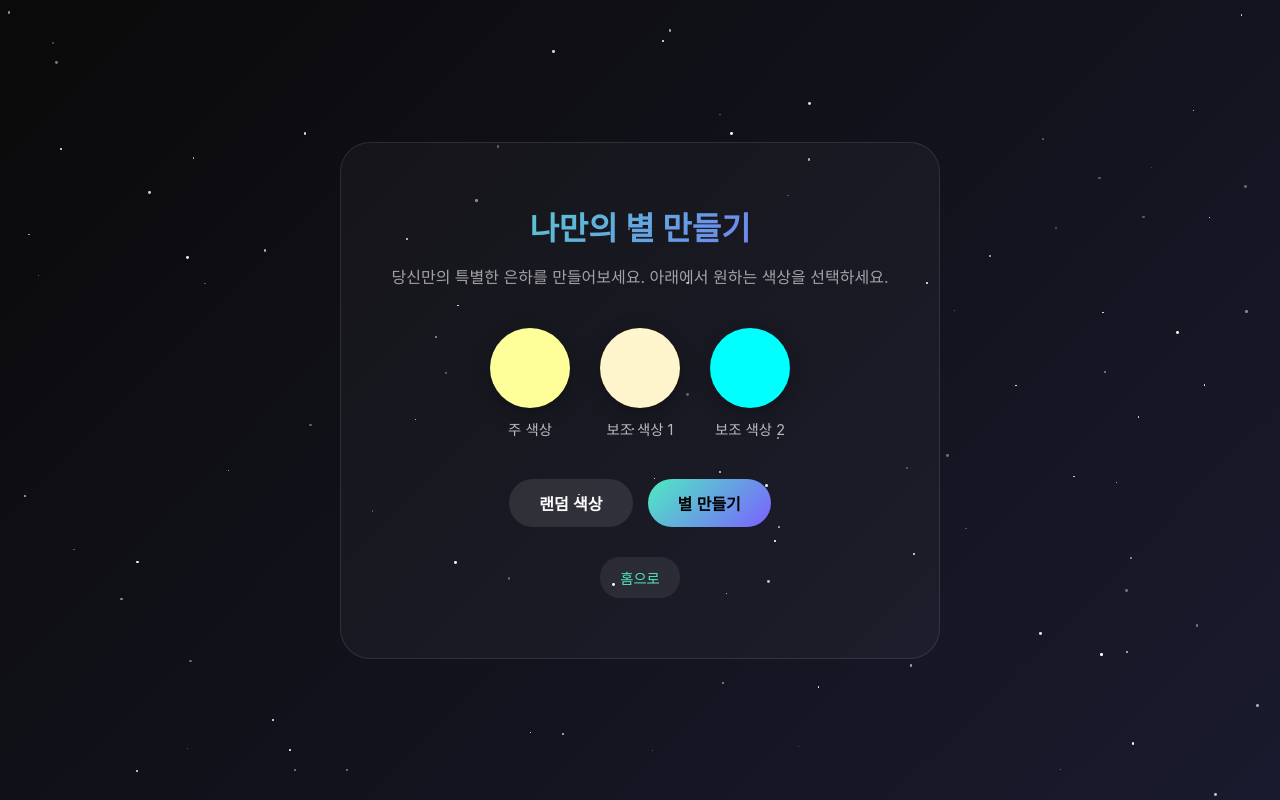
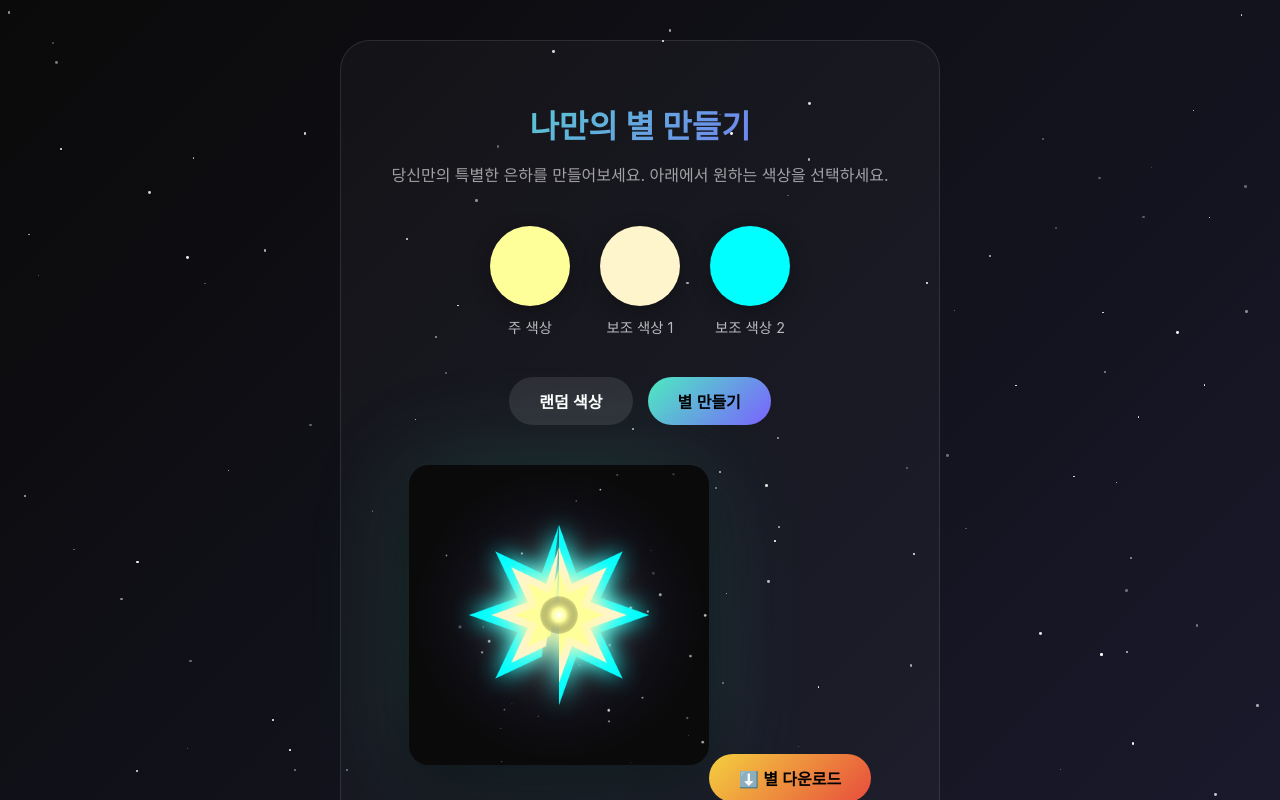
Before and after one commit to ugiugi0823/lumina-demo, a React (Vite) app: page /customize-star in a window 1280 px wide. Both pictures are taken after a click on the button "별 만들기". Shown: the top 800 px of the page. Built offline with nearby package versions, Linux system fonts and the light colour scheme.

Commit message:
별 만들기 기능 구현 (Canvas로 별 생성 및 다운로드)

```diff
--- a/src/pages/CustomizeStarPage.css
+++ b/src/pages/CustomizeStarPage.css
@@ -107,3 +107,42 @@
 .customize-star-page .back-link:hover {
   opacity: 0.7;
 }
+
+/* 별 미리보기 */
+.star-preview {
+  margin: 40px 0;
+  opacity: 0;
+  transform: scale(0.8);
+  transition: all 0.5s ease;
+  display: none;
+}
+
+.star-preview.visible {
+  opacity: 1;
+  transform: scale(1);
+  display: block;
+}
+
+.star-canvas {
+  width: 300px;
+  height: 300px;
+  border-radius: 20px;
+  box-shadow: 0 20px 60px rgba(0, 0, 0, 0.5), 0 0 100px rgba(78, 235, 193, 0.2);
+  margin-bottom: 20px;
+}
+
+.btn-download {
+  background: linear-gradient(135deg, #f4d03f, #e74c3c);
+  color: #000;
+  padding: 12px 30px;
+  border-radius: 25px;
+  font-weight: 600;
+  border: none;
+  cursor: pointer;
+  transition: all 0.3s;
+}
+
+.btn-download:hover {
+  transform: translateY(-3px);
+  box-shadow: 0 10px 30px rgba(244, 208, 63, 0.4);
+}
--- a/src/pages/CustomizeStarPage.jsx
+++ b/src/pages/CustomizeStarPage.jsx
@@ -1,4 +1,4 @@
-import { useState } from 'react'
+import { useState, useRef, useEffect } from 'react'
 import { Link } from 'react-router-dom'
 import Stars from '../components/Stars'
 import './CustomizeStarPage.css'
@@ -9,6 +9,8 @@ function CustomizeStarPage() {
     color2: '#FFF5CC',
     color3: '#00ffff'
   })
+  const [starGenerated, setStarGenerated] = useState(false)
+  const canvasRef = useRef(null)
 
   const randomColor = () => '#' + Math.floor(Math.random() * 16777215).toString(16).padStart(6, '0')
 
@@ -24,9 +26,116 @@ function CustomizeStarPage() {
     setColors(prev => ({ ...prev, [key]: value }))
   }
 
+  // 별 그리기 함수
+  const drawStar = (ctx, cx, cy, spikes, outerRadius, innerRadius, color, glow = false) => {
+    let rot = Math.PI / 2 * 3
+    let x = cx
+    let y = cy
+    const step = Math.PI / spikes
+
+    ctx.beginPath()
+    ctx.moveTo(cx, cy - outerRadius)
+
+    for (let i = 0; i < spikes; i++) {
+      x = cx + Math.cos(rot) * outerRadius
+      y = cy - Math.sin(rot) * outerRadius
+      ctx.lineTo(x, y)
+      rot += step
+
+      x = cx + Math.cos(rot) * innerRadius
+      y = cy - Math.sin(rot) * innerRadius
+      ctx.lineTo(x, y)
+      rot += step
+    }
+
+    ctx.lineTo(cx, cy - outerRadius)
+    ctx.closePath()
+
+    if (glow) {
+      ctx.shadowBlur = 30
+      ctx.shadowColor = color
+    }
+
+    ctx.fillStyle = color
+    ctx.fill()
+    ctx.shadowBlur = 0
+  }
+
+  // 별 생성
   const handleCreate = () => {
-    alert('데모 버전에서는 별 생성이 지원되지 않습니다.')
+    const canvas = canvasRef.current
+    if (!canvas) return
+
+    const ctx = canvas.getContext('2d')
+    const size = 400
+    canvas.width = size
+    canvas.height = size
+
+    // 배경 그라데이션 (우주 배경)
+    const bgGradient = ctx.createRadialGradient(size/2, size/2, 0, size/2, size/2, size/2)
+    bgGradient.addColorStop(0, '#1a1a2e')
+    bgGradient.addColorStop(1, '#0a0a0a')
+    ctx.fillStyle = bgGradient
+    ctx.fillRect(0, 0, size, size)
+
+    // 배경 별들
+    for (let i = 0; i < 50; i++) {
+      const x = Math.random() * size
+      const y = Math.random() * size
+      const starSize = Math.random() * 2
+      ctx.beginPath()
+      ctx.arc(x, y, starSize, 0, Math.PI * 2)
+      ctx.fillStyle = `rgba(255, 255, 255, ${Math.random() * 0.8})`
+      ctx.fill()
+    }
+
+    // 글로우 효과
+    const glowGradient = ctx.createRadialGradient(size/2, size/2, 0, size/2, size/2, 150)
+    glowGradient.addColorStop(0, colors.color1 + '40')
+    glowGradient.addColorStop(0.5, colors.color2 + '20')
+    glowGradient.addColorStop(1, 'transparent')
+    ctx.fillStyle = glowGradient
+    ctx.fillRect(0, 0, size, size)
+
+    // 외곽 별 (보조 색상 2)
+    drawStar(ctx, size/2, size/2, 8, 120, 60, colors.color3, true)
+
+    // 중간 별 (보조 색상 1)
+    drawStar(ctx, size/2, size/2, 8, 90, 45, colors.color2, true)
+
+    // 중심 별 (주 색상)
+    drawStar(ctx, size/2, size/2, 8, 60, 30, colors.color1, true)
+
+    // 중심 하이라이트
+    const centerGradient = ctx.createRadialGradient(size/2, size/2, 0, size/2, size/2, 30)
+    centerGradient.addColorStop(0, '#ffffff')
+    centerGradient.addColorStop(0.3, colors.color1)
+    centerGradient.addColorStop(1, 'transparent')
+    ctx.fillStyle = centerGradient
+    ctx.beginPath()
+    ctx.arc(size/2, size/2, 25, 0, Math.PI * 2)
+    ctx.fill()
+
+    setStarGenerated(true)
   }
+
+  // 다운로드
+  const handleDownload = () => {
+    const canvas = canvasRef.current
+    if (!canvas) return
+
+    const link = document.createElement('a')
+    link.download = 'LUMINA_my_star.png'
+    link.href = canvas.toDataURL('image/png')
+    link.click()
+  }
+
+  // 색상 변경 시 미리보기 업데이트
+  useEffect(() => {
+    if (starGenerated) {
+      handleCreate()
+    }
+  }, [colors])
 
   return (
     <div className="customize-star-page">
@@ -88,7 +197,17 @@ function CustomizeStarPage() {
           <button onClick={handleCreate} className="btn btn-primary">별 만들기</button>
         </div>
 
-        <Link to="/" className="back-link">홈으로</Link>
+        {/* 별 캔버스 */}
+        <div className={`star-preview ${starGenerated ? 'visible' : ''}`}>
+          <canvas ref={canvasRef} className="star-canvas" />
+          {starGenerated && (
+            <button onClick={handleDownload} className="btn btn-download">
+              ⬇️ 별 다운로드
+            </button>
+          )}
+        </div>
+
+        <Link to="/gallery/artist" className="back-link">갤러리로 돌아가기</Link>
       </div>
     </div>
   )
```
